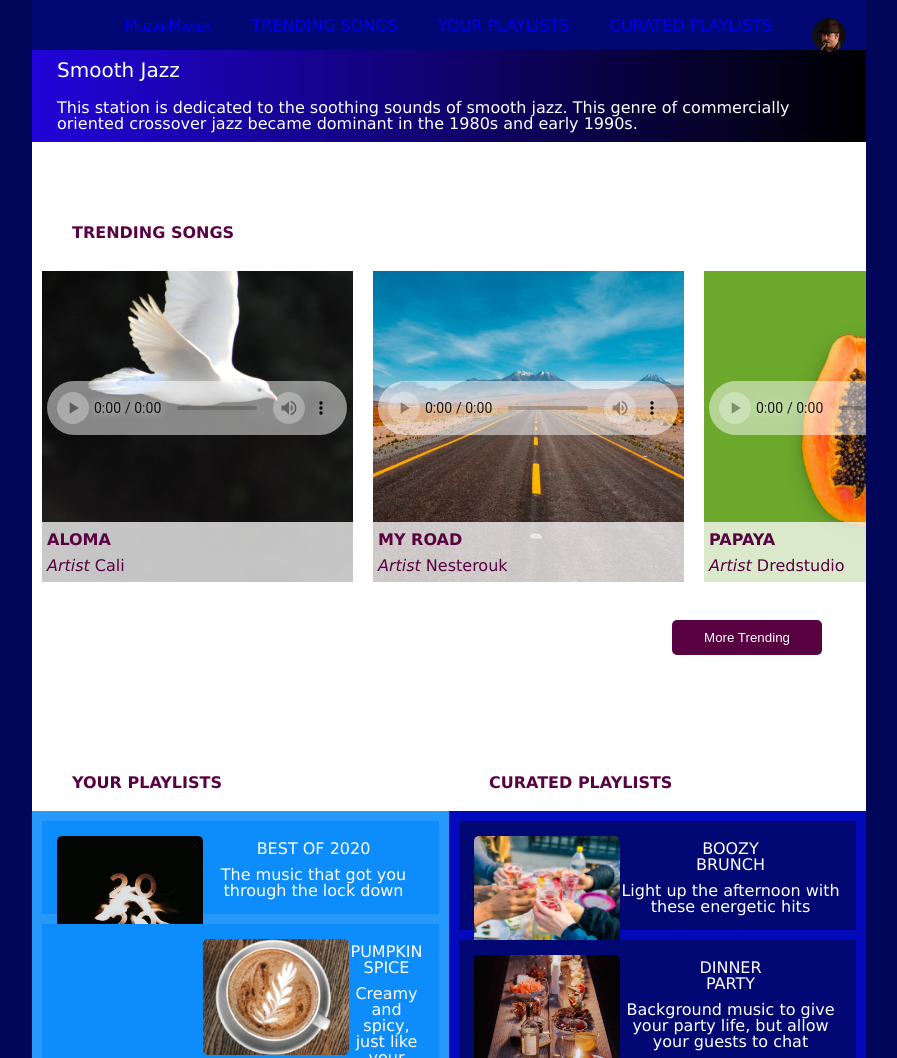
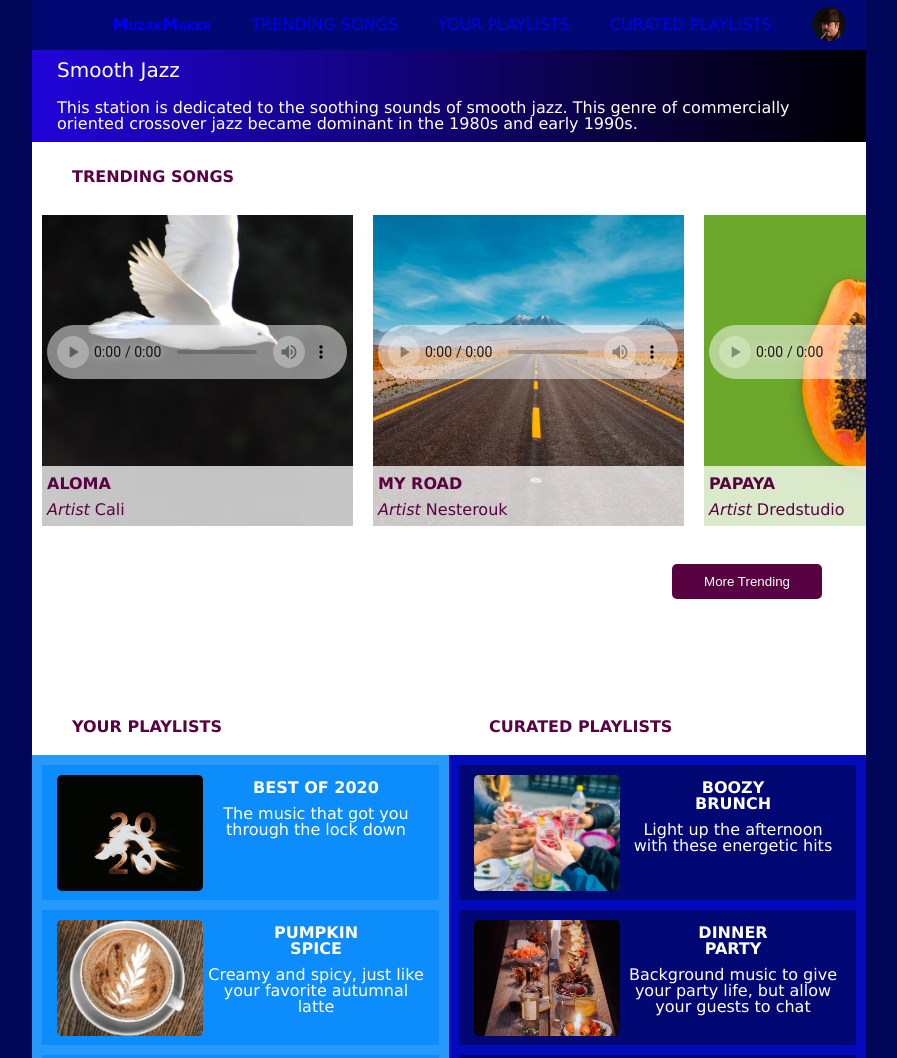
Before and after one commit to 1224624141/streamingmedia, a plain HTML site: page index.html in a window 1280 px wide. Shown: the top 1058 px of the page, without its empty margins (191-1088 px from the left). Drawn offline with Linux system fonts and the light colour scheme.

Commit message:
Update styles.css
all but nav

```diff
--- a/styles.css
+++ b/styles.css
@@ -184,6 +184,7 @@
 */
 header {
     background-color: #020873;
+    max-height: 200px;
 }
 .nav {
     background-color: #020873;
@@ -203,6 +204,8 @@
 */
 .nav h2 {
     visibility: hidden;
+    max-height: 0px;
+    margin: 0px;
 }
 .nav ul {
     margin: 0;
@@ -222,6 +225,7 @@
 }
 .nav li:first-child {
     font-variant: small-caps;
+    font-weight: bold;
 }
 
 
@@ -360,13 +364,23 @@
         width: 50%;
         float: left;
     }
+    #personal h3, #curated h3 {
+        font-weight: bold;
+    }
+    #personal section, #curated section {
+        padding-top: 10px;
+        height: 110px;
+    }
     #personal .scroll, #curated .scroll {
         display: block;
         overflow-x: hidden;
         overflow-y: auto;
+        max-height: 500px;
+
     }
     #personal img, #curated img {
         float: left;
+        padding-right: 5px;
     }
 
 
@@ -377,6 +391,9 @@
     .header li {
         float: left;
     }
+    .header li:hover {
+        background-color: #590242;
+    }
     .header li a {
         padding: 20px;
     }
@@ -385,10 +402,18 @@
         float: right;
         max-height: none;
         position: relative;
-        top: -150px;
+        top: -95px;
+    }
+    .header .menu img {
+        position: relative;
+        top: -10px;
     }
     .header .menu-icon {
         display: none;
+    }
+    #trending h2 {
+        width: 100%;
+        padding-top: 20px;
     }
     #trending button {
         position: relative;
```
